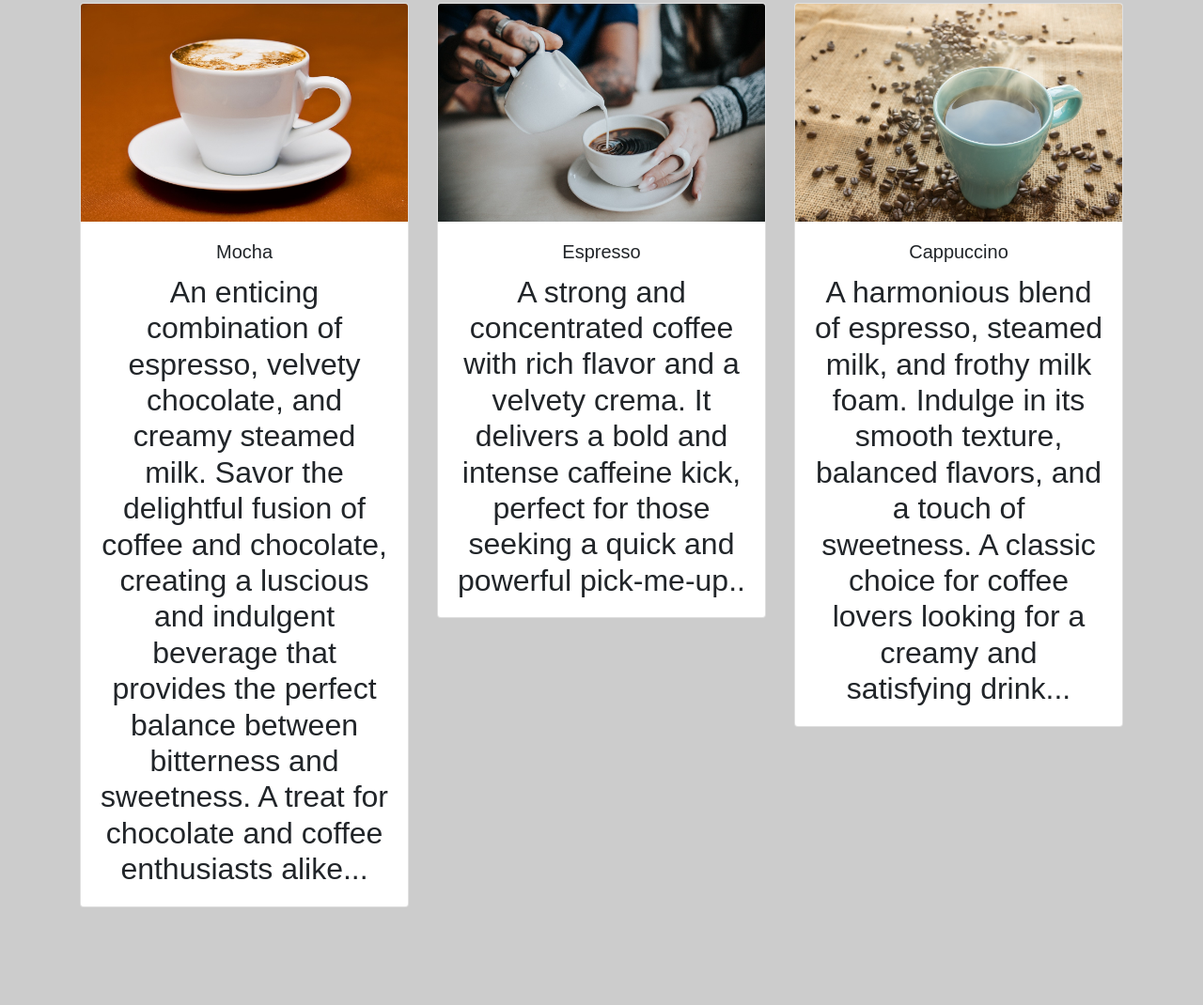
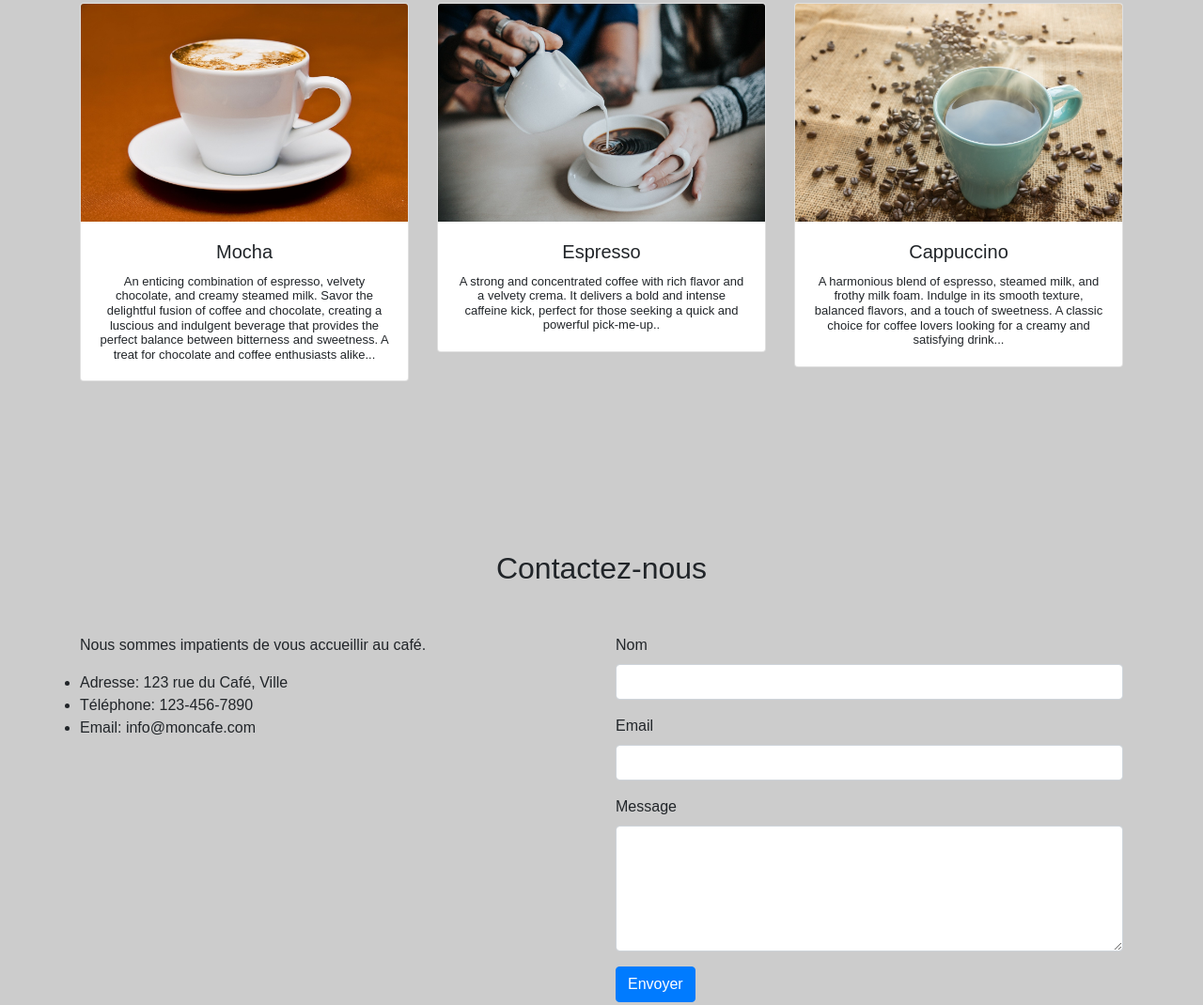
Before and after one commit to abdelaziz-sekouti/coffee-shop, a plain HTML site: page index.html in a window 1280 px wide. Shown: the part 1386-2456 px from the top of the page at 94% size. Drawn offline with nearby package versions, Linux system fonts and the light colour scheme.

Commit message:
Update index.html
styling paragraphs

```diff
--- a/index.html
+++ b/index.html
@@ -72,6 +72,11 @@
     .card {
       margin-bottom: 30px;
     }
+	  #menu > div > h2 > div > div:nth-child(1) > div > div > p,
+	#menu > div > h2 > div > div:nth-child(2) > div > div > p,
+	#menu > div > h2 > div > div:nth-child(3) > div > div > p{
+	  font-size: 13px;
+	}
 	.navbar-toggler{
 	display:flex;
 	flex-direction:column;
```
